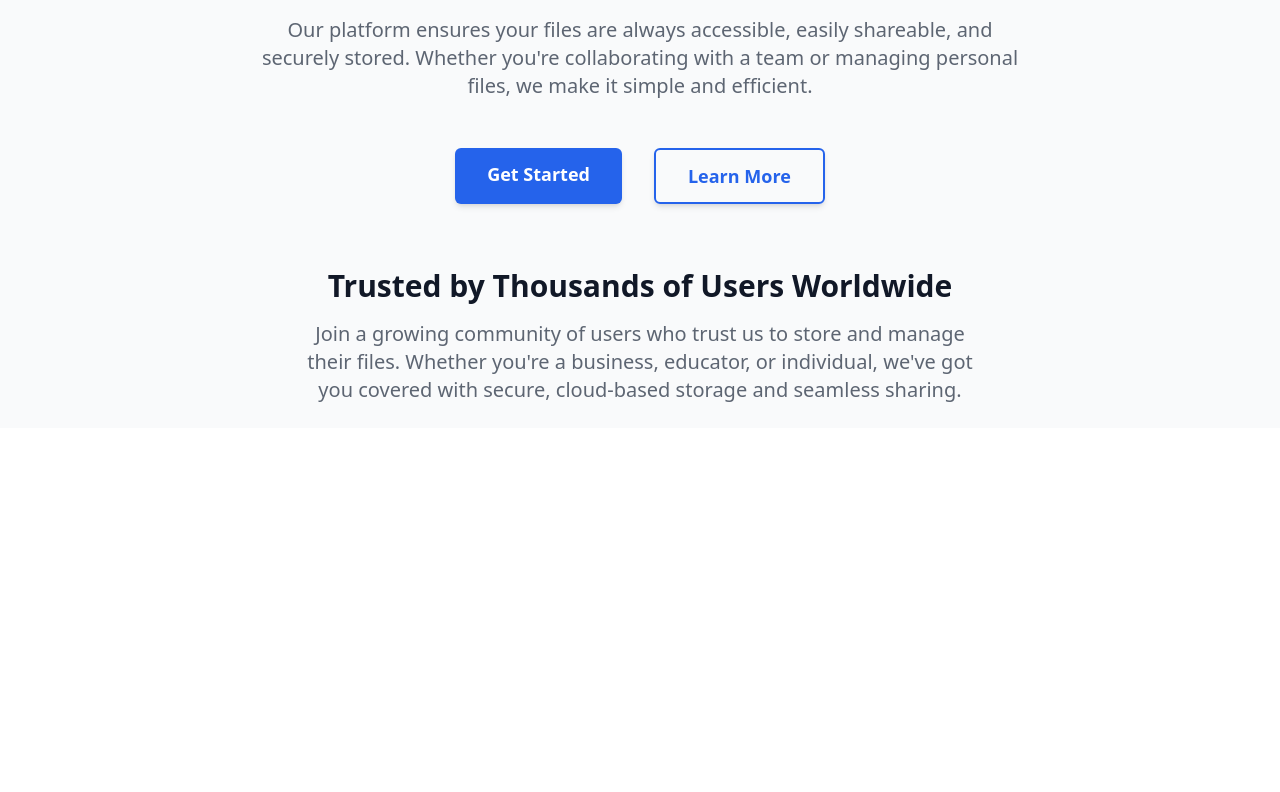
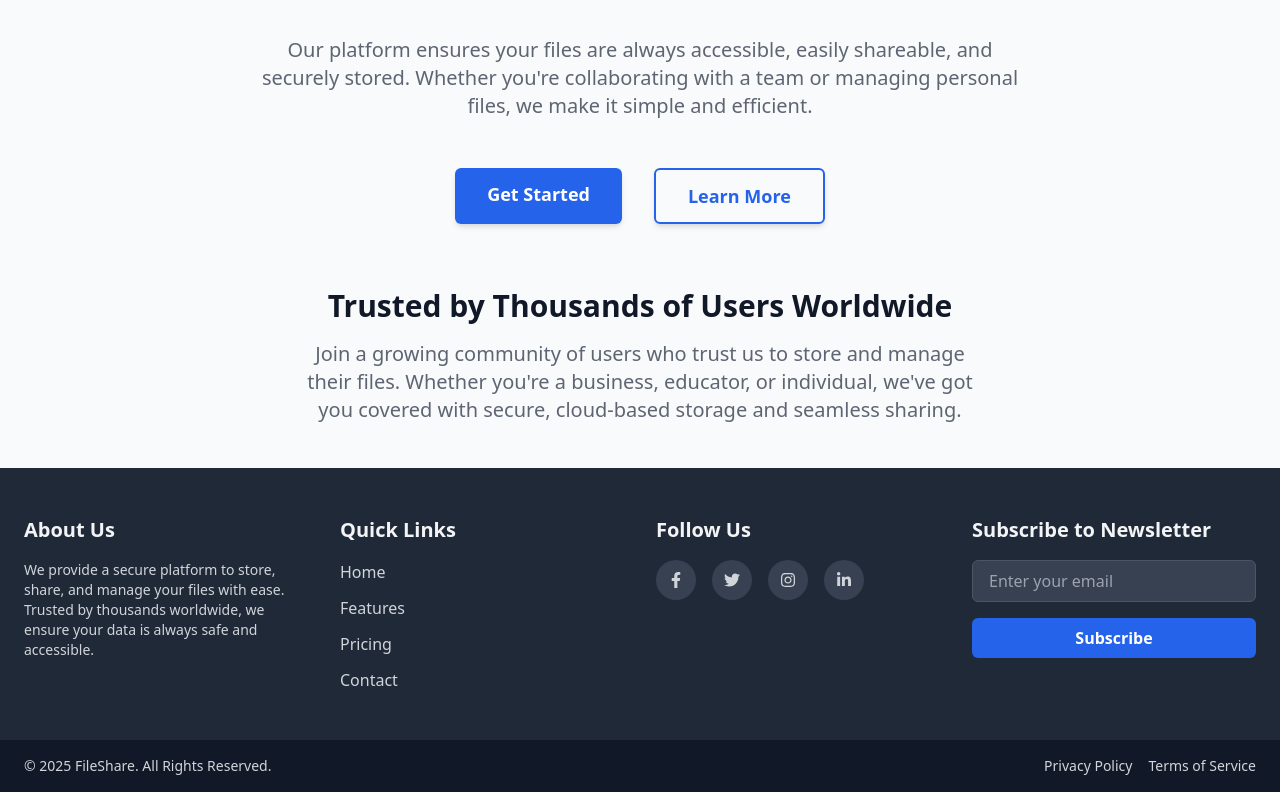
Before and after one commit to bhargav-yarlagadda/FileShare, a Next.js app: page / in a window 1280 px wide. Shown: the part 268-1060 px from the top of the page. Before the commit the page ends 800 px from the top, so only its background shows below. Built offline with nearby package versions, Linux system fonts and the light colour scheme.

Commit message:
feature / Footer

```diff
--- a/app/layout.js
+++ b/app/layout.js
@@ -2,6 +2,7 @@ import { Geist, Geist_Mono } from "next/font/google";
 import "./globals.css";
 import { ClerkProvider } from "@clerk/nextjs";
 import {  dark, neobrutalism,shadesOfPurple  } from "@clerk/themes";
+import Footer from "@/components/Footer";
 const geistSans = Geist({
   variable: "--font-geist-sans",
   subsets: ["latin"],
@@ -31,6 +32,7 @@ export default function RootLayout({ children }) {
         className={`${geistSans.variable} ${geistMono.variable} antialiased`}
         >
         {children}
+        <Footer/>
       </body>
         </ClerkProvider>
     </html>
--- /dev/null
+++ b/components/Footer.js
@@ -0,0 +1,104 @@
+import React from "react";
+import Link from "next/link";
+import { FaFacebookF, FaTwitter, FaInstagram, FaLinkedinIn } from "react-icons/fa";
+
+const Footer = () => {
+  const quickLinks = ["Home", "Features", "Pricing", "Contact"];
+  const socialIcons = [
+    { icon: FaFacebookF, label: "Facebook", href: "#" },
+    { icon: FaTwitter, label: "Twitter", href: "#" },
+    { icon: FaInstagram, label: "Instagram", href: "#" },
+    { icon: FaLinkedinIn, label: "LinkedIn", href: "#" },
+  ];
+
+  return (
+    <footer className="bg-gray-800 text-gray-300">
+      {/* Main Section */}
+      <div className="max-w-7xl mx-auto px-6 py-12 grid grid-cols-1 sm:grid-cols-2 md:grid-cols-4 gap-8">
+        {/* About Us */}
+        <div>
+          <h3 className="text-xl font-semibold text-gray-100 mb-4">About Us</h3>
+          <p className="text-sm">
+            We provide a secure platform to store, share, and manage your files
+            with ease. Trusted by thousands worldwide, we ensure your data is
+            always safe and accessible.
+          </p>
+        </div>
+
+        {/* Quick Links */}
+        <div>
+          <h3 className="text-xl font-semibold text-gray-100 mb-4">Quick Links</h3>
+          <ul className="space-y-3">
+            {quickLinks.map((link) => (
+              <li key={link}>
+                <Link
+                  href="#"
+                  className="hover:text-blue-300 transition duration-300 ease-in-out"
+                >
+                  {link}
+                </Link>
+              </li>
+            ))}
+          </ul>
+        </div>
+
+        {/* Social Media */}
+        <div>
+          <h3 className="text-xl font-semibold text-gray-100 mb-4">Follow Us</h3>
+          <div className="flex space-x-4">
+            {socialIcons.map(({ icon: Icon, label, href }) => (
+              <Link
+                key={label}
+                href={href}
+                className="w-10 h-10 bg-gray-700 hover:bg-blue-600 rounded-full flex items-center justify-center transition duration-300 ease-in-out"
+                aria-label={label}
+              >
+                <Icon className="text-gray-300 hover:text-white" />
+              </Link>
+            ))}
+          </div>
+        </div>
+
+        {/* Newsletter */}
+        <div>
+          <h3 className="text-xl font-semibold text-gray-100 mb-4">
+            Subscribe to Newsletter
+          </h3>
+          <form className="flex flex-col space-y-4">
+            <input
+              type="email"
+              placeholder="Enter your email"
+              className="px-4 py-2 rounded-md bg-gray-700 border border-gray-600 text-gray-300 placeholder-gray-400 focus:outline-none focus:ring-2 focus:ring-blue-500"
+            />
+            <button
+              type="submit"
+              className="px-6 py-2 bg-blue-600 text-white font-semibold rounded-md hover:bg-blue-700 transition duration-300 ease-in-out"
+            >
+              Subscribe
+            </button>
+          </form>
+        </div>
+      </div>
+
+      {/* Bottom Section */}
+      <div className="bg-gray-900 py-4">
+        <div className="max-w-7xl mx-auto px-6 flex flex-col sm:flex-row justify-between items-center text-sm">
+          <p>&copy; 2025 FileShare. All Rights Reserved.</p>
+          <div className="flex space-x-4 mt-4 sm:mt-0">
+            {["Privacy Policy", "Terms of Service"].map((policy) => (
+              <Link
+                key={policy}
+                href="#"
+                className="hover:text-white transition duration-300 ease-in-out"
+              >
+                {policy}
+              </Link>
+            ))}
+          </div>
+        </div>
+      </div>
+    </footer>
+  );
+};
+
+export default Footer;
--- a/components/Header.js
+++ b/components/Header.js
@@ -70,7 +70,7 @@ const Header = () => {
         className={`md:flex gap-4 items-center text-gray-600 ${isMenuOpen ? 'absolute backdrop-blur-sm bg-opacity-75 inset-0 flex flex-col justify-start  gap-10 h-screen w-screen bg-white z-10 py-44' : 'hidden '} md:block flex flex-row transition-all duration-300`}
       >
         {/* Home Link with Line Transition */}
-        <Link href="/home" className="group text-md font-medium transition-colors duration-300">
+        <Link href="/" className="group text-md font-medium transition-colors duration-300">
           <div className="flex flex-col items-center">
             <span className="hover:text-sky-600">Home</span>
             <div className="h-[2px] w-0 bg-blue-800 rounded-md group-hover:w-10 transition-all duration-300"></div>
--- a/components/Hero.js
+++ b/components/Hero.js
@@ -2,7 +2,7 @@ import Link from "next/link";
 export default function Hero() {
   return (
     <>
-      <main className="flex items-center justify-center bg-gray-50 animate-slide-up">
+      <main className="flex items-center justify-center bg-gray-50 py-5 animate-slide-up">
         <div className="max-w-5xl px-4 sm:px-6 flex flex-col items-center justify-center text-center ">
 
           {/* Hero Title Animation */}
```
